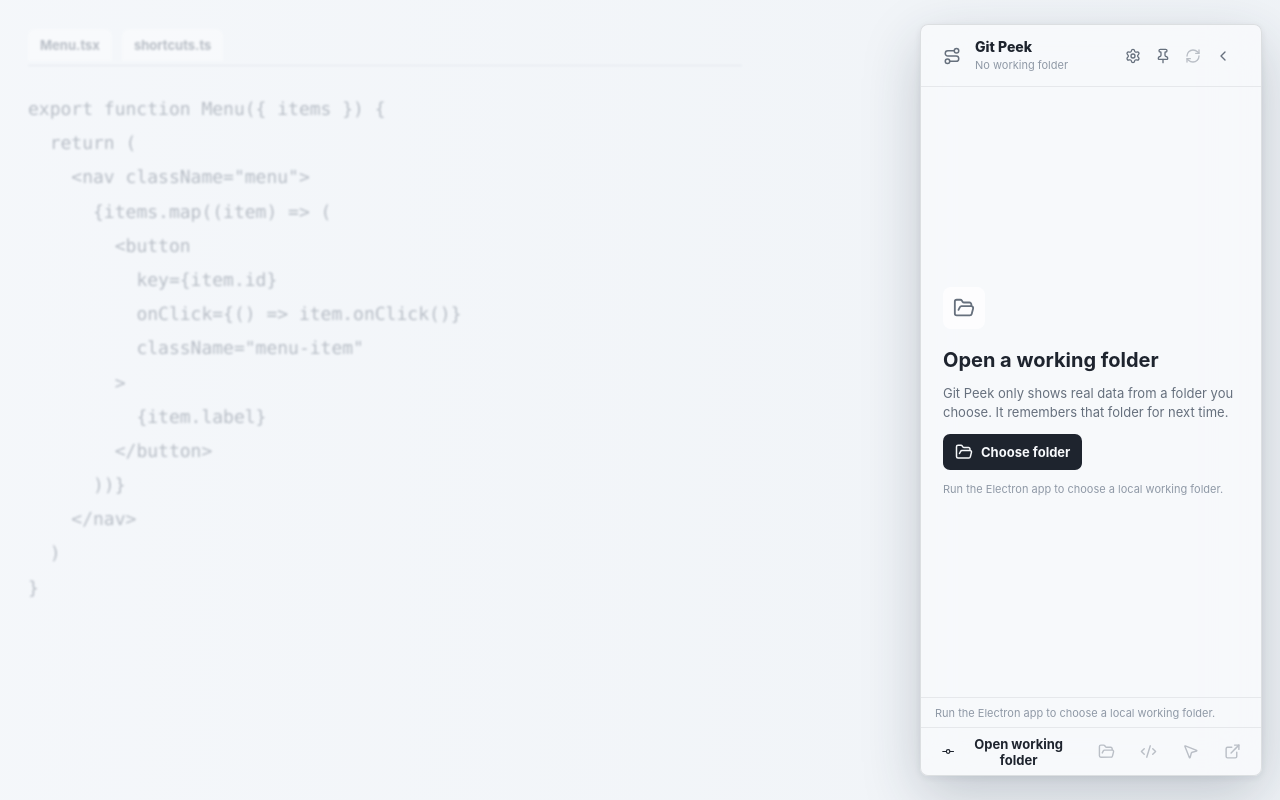
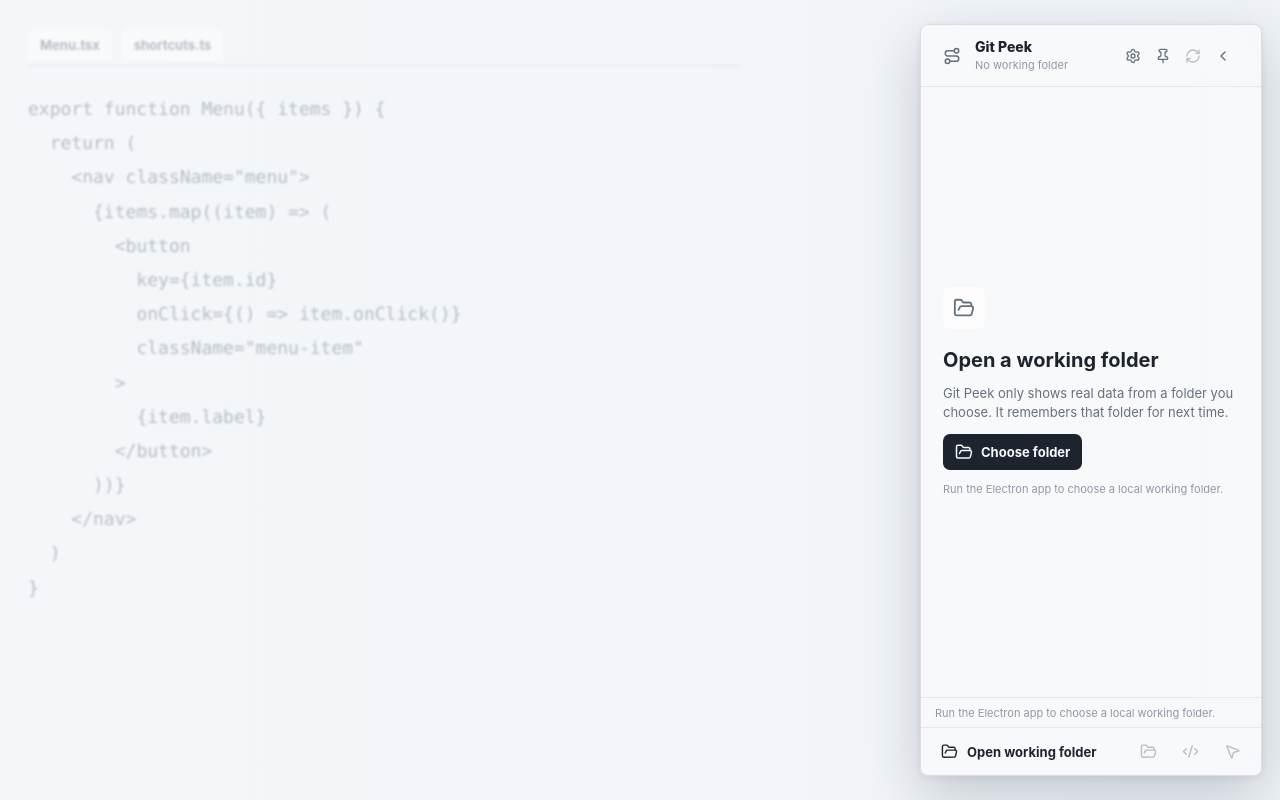
Before and after one commit to jarvisluk/Gocus, a React (Vite) app: page / in a window 1280 px wide. Built offline with nearby package versions, Linux system fonts and the light colour scheme.

Commit message:
fix cramped repository controls

```diff
--- a/src/App.tsx
+++ b/src/App.tsx
@@ -109,7 +109,6 @@ export default function App() {
           {!controller.preferences.zenMode ? (
             <Footer
               onOpenRepo={controller.openRepository}
-              onOpenGraph={() => controller.changeCommitView({ mode: "all" })}
               onOpenWorkspace={controller.openWorkspace}
               hasRepository={Boolean(controller.snapshot)}
             />
--- a/src/components/Footer.tsx
+++ b/src/components/Footer.tsx
@@ -1,23 +1,25 @@
-import { Code2, ExternalLink, FolderOpen, GitCommitHorizontal, MousePointer2 } from "lucide-react";
+import { Code2, FolderOpen, MousePointer2 } from "lucide-react";
 import type { WorkspaceOpenTarget } from "../types";
 
 export function Footer({
   onOpenRepo,
-  onOpenGraph,
   onOpenWorkspace,
   hasRepository,
 }: {
   onOpenRepo: () => void;
-  onOpenGraph: () => void;
   onOpenWorkspace: (target: WorkspaceOpenTarget) => void;
   hasRepository: boolean;
 }) {
   return (
     <footer className="peek-footer">
-      <button className="open-graph" type="button" onClick={hasRepository ? onOpenGraph : onOpenRepo}>
-        <GitCommitHorizontal aria-hidden="true" />
-        {hasRepository ? "Show full graph" : "Open working folder"}
-      </button>
+      {!hasRepository ? (
+        <button className="footer-primary" type="button" onClick={onOpenRepo}>
+          <FolderOpen aria-hidden="true" />
+          Open working folder
+        </button>
+      ) : (
+        <span aria-hidden="true" />
+      )}
       <button className="footer-icon" type="button" aria-label="Open in Finder" title="Open in Finder" onClick={() => onOpenWorkspace("finder")} disabled={!hasRepository}>
         <FolderOpen aria-hidden="true" />
       </button>
@@ -27,9 +29,6 @@ export function Footer({
       <button className="footer-icon" type="button" aria-label="Open in Cursor" title="Open in Cursor" onClick={() => onOpenWorkspace("cursor")} disabled={!hasRepository}>
         <MousePointer2 aria-hidden="true" />
       </button>
-      <button className="footer-icon" type="button" aria-label="Show all branches" title="Show all branches" onClick={onOpenGraph} disabled={!hasRepository}>
-        <ExternalLink aria-hidden="true" />
-      </button>
     </footer>
   );
 }
--- a/src/components/RepositoryControls.tsx
+++ b/src/components/RepositoryControls.tsx
@@ -66,7 +66,7 @@ export function RepositoryControls({
         </select>
         <button className="branch-checkout" type="button" onClick={() => selectedBranch && onCheckoutRef(selectedBranch)} disabled={!selectedBranch}>
           <GitBranch aria-hidden="true" />
-          Checkout
+          Switch
         </button>
       </div>
       <WorktreeList worktrees={snapshot.worktrees} />
--- a/src/components/SummaryChips.tsx
+++ b/src/components/SummaryChips.tsx
@@ -14,7 +14,7 @@ export function SummaryChips({
   const chips = [
     {
       key: "modified" as const,
-      label: "Modified",
+      label: "Changed",
       value: snapshot.counts.modified,
       icon: <FileCode2 aria-hidden="true" />,
     },
@@ -26,7 +26,7 @@ export function SummaryChips({
     },
     {
       key: "untracked" as const,
-      label: "Untracked",
+      label: "New",
       value: snapshot.counts.untracked,
       icon: <CircleHelp aria-hidden="true" />,
     },
--- a/src/styles.css
+++ b/src/styles.css
@@ -210,7 +210,7 @@ svg {
 .heading-tools button,
 .commit-actions button,
 .footer-icon,
-.open-graph,
+.footer-primary,
 .rail-expand,
 .rail-theme,
 .primary-action {
@@ -384,10 +384,10 @@ button:disabled {
   min-width: 0;
   height: 38px;
   display: grid;
-  grid-template-columns: 14px minmax(0, 1fr) 20px;
-  align-items: center;
-  gap: 4px;
-  padding: 0 4px;
+  grid-template-columns: 15px minmax(0, 1fr) 22px;
+  align-items: center;
+  gap: 5px;
+  padding: 0 6px;
   border-radius: 7px;
   background: var(--surface);
   color: var(--text-muted);
@@ -409,12 +409,12 @@ button:disabled {
   overflow: hidden;
   text-overflow: ellipsis;
   white-space: nowrap;
-  font-size: 11px;
-  font-weight: 650;
+  font-size: 12px;
+  font-weight: 700;
 }
 
 .summary-chip strong {
-  min-width: 20px;
+  min-width: 22px;
   height: 20px;
   display: grid;
   place-items: center;
@@ -725,8 +725,12 @@ button:disabled {
 
 .branch-view {
   display: grid;
-  grid-template-columns: minmax(0, 1fr) 116px 76px;
+  grid-template-columns: minmax(0, 1fr) 74px;
   gap: 8px;
+}
+
+.branch-view .segmented-control {
+  grid-column: 1 / -1;
 }
 
 .branch-checkout {
@@ -736,13 +740,13 @@ button:disabled {
   align-items: center;
   justify-content: center;
   gap: 5px;
-  padding: 0 7px;
+  padding: 0 6px;
   border: 1px solid var(--border);
   border-radius: 7px;
   background: var(--surface);
   color: var(--text-muted);
   cursor: pointer;
-  font-size: 11px;
+  font-size: 10.5px;
   font-weight: 720;
 }
 
@@ -1236,7 +1240,7 @@ button:disabled {
   height: 48px;
   flex: 0 0 auto;
   display: grid;
-  grid-template-columns: minmax(0, 1fr) repeat(4, 34px);
+  grid-template-columns: minmax(0, 1fr) repeat(3, 34px);
   align-items: center;
   gap: 8px;
   padding: 0 12px;
@@ -1305,7 +1309,7 @@ button:disabled {
   background-image: none;
 }
 
-.open-graph,
+.footer-primary,
 .footer-icon {
   height: 34px;
   display: inline-flex;
@@ -1316,7 +1320,7 @@ button:disabled {
   color: var(--text-muted);
 }
 
-.open-graph {
+.footer-primary {
   justify-content: flex-start;
   gap: 9px;
   padding: 0 8px;
@@ -1325,13 +1329,13 @@ button:disabled {
   font-weight: 690;
 }
 
-.open-graph:hover,
+.footer-primary:hover,
 .footer-icon:hover {
   background: var(--surface-hover);
   color: var(--text);
 }
 
-.open-graph svg,
+.footer-primary svg,
 .footer-icon svg {
   width: 17px;
   height: 17px;
```
